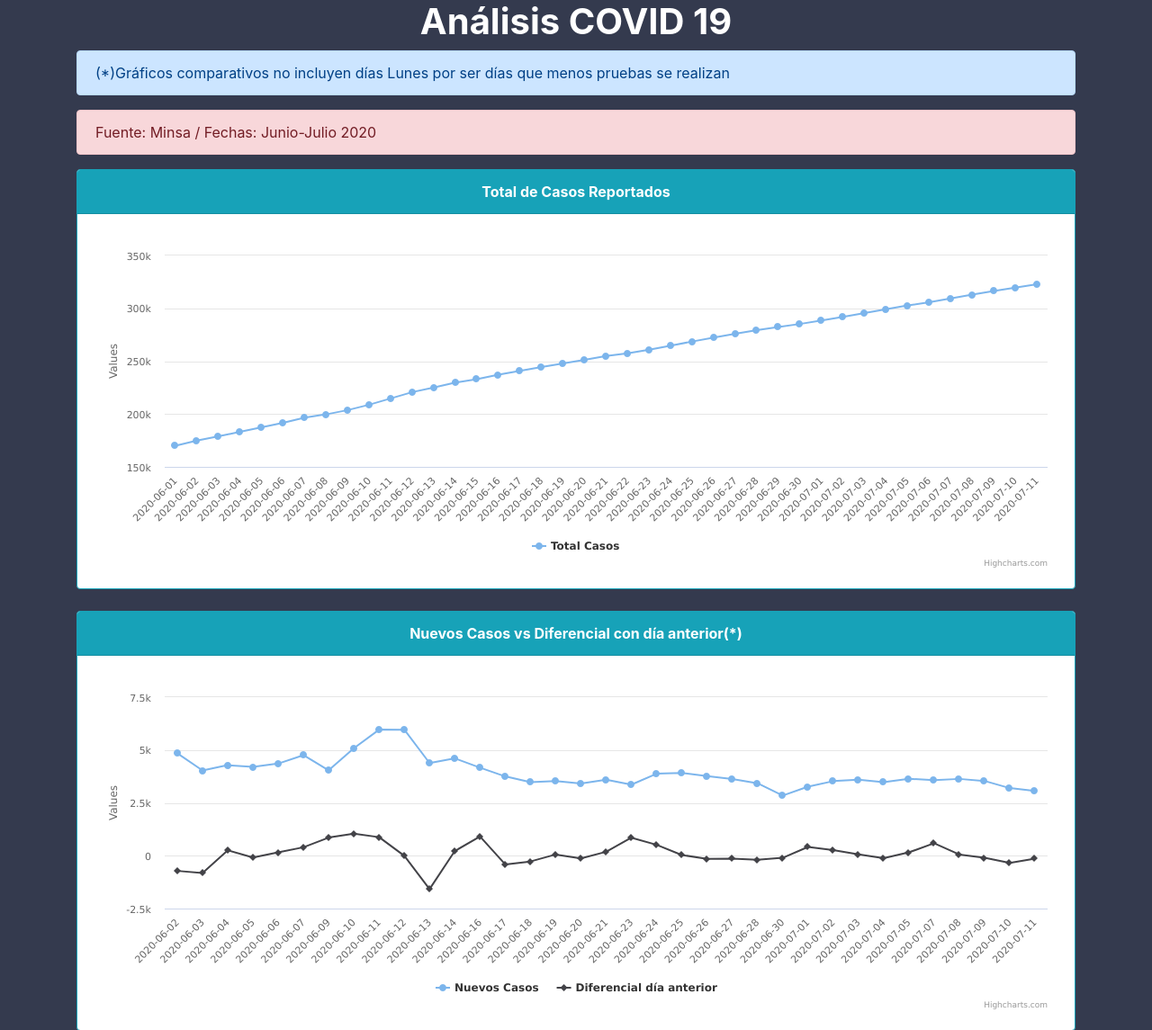
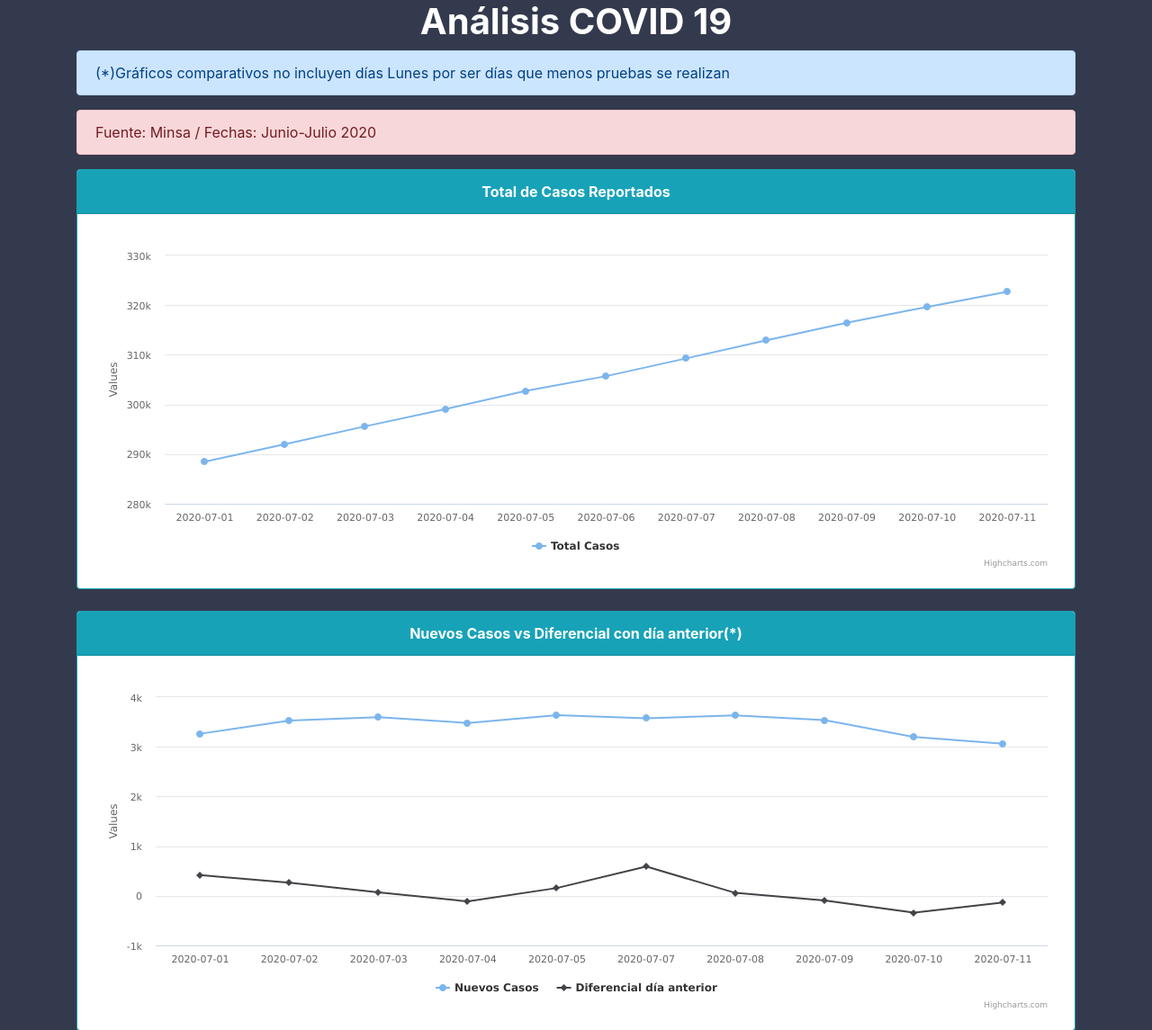
Before and after one commit to juan-salvador/data-analysis-covid, a PHP site: page / in a window 1280 px wide. Shown: the top 1145 px of the page at 90% size. Run offline with PHP 8.4, Linux system fonts and the light colour scheme; data that the repository does not hold is empty.

Commit message:
feat(data):Update data

```diff
--- a/app/data.php
+++ b/app/data.php
@@ -1,9 +1,10 @@
 <?php
 require_once('csv.php');
+date_default_timezone_set('America/Lima');
 class Data{
 
     private $data = [];
-    private $date_start = '2020-06-01';
+    private $date_start = '2020-07-01';
 
     function __construct(){
         $class = new CSV();
@@ -205,5 +206,4 @@ class Data{
 /*
 $a = new Data();
 $b = $a->get_activecases_to_date();
-
 echo json_encode($b);*/
```
